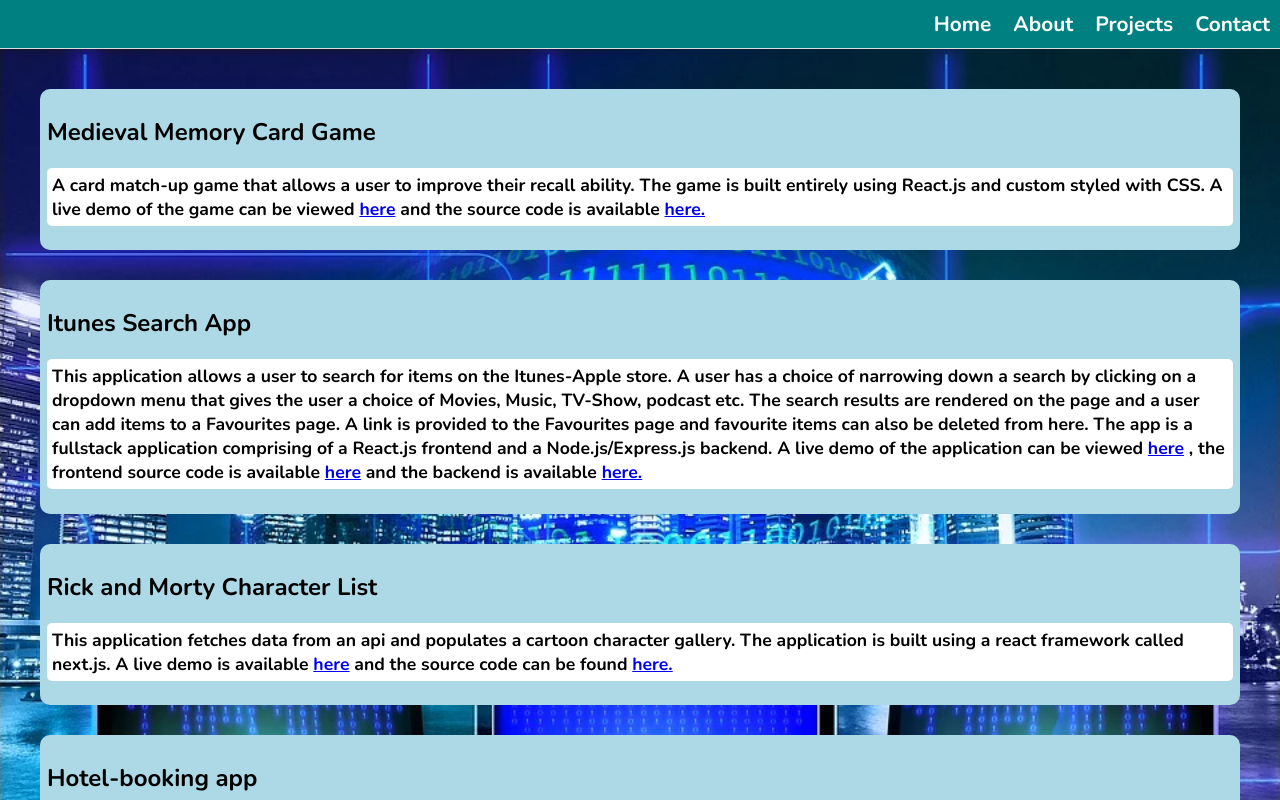
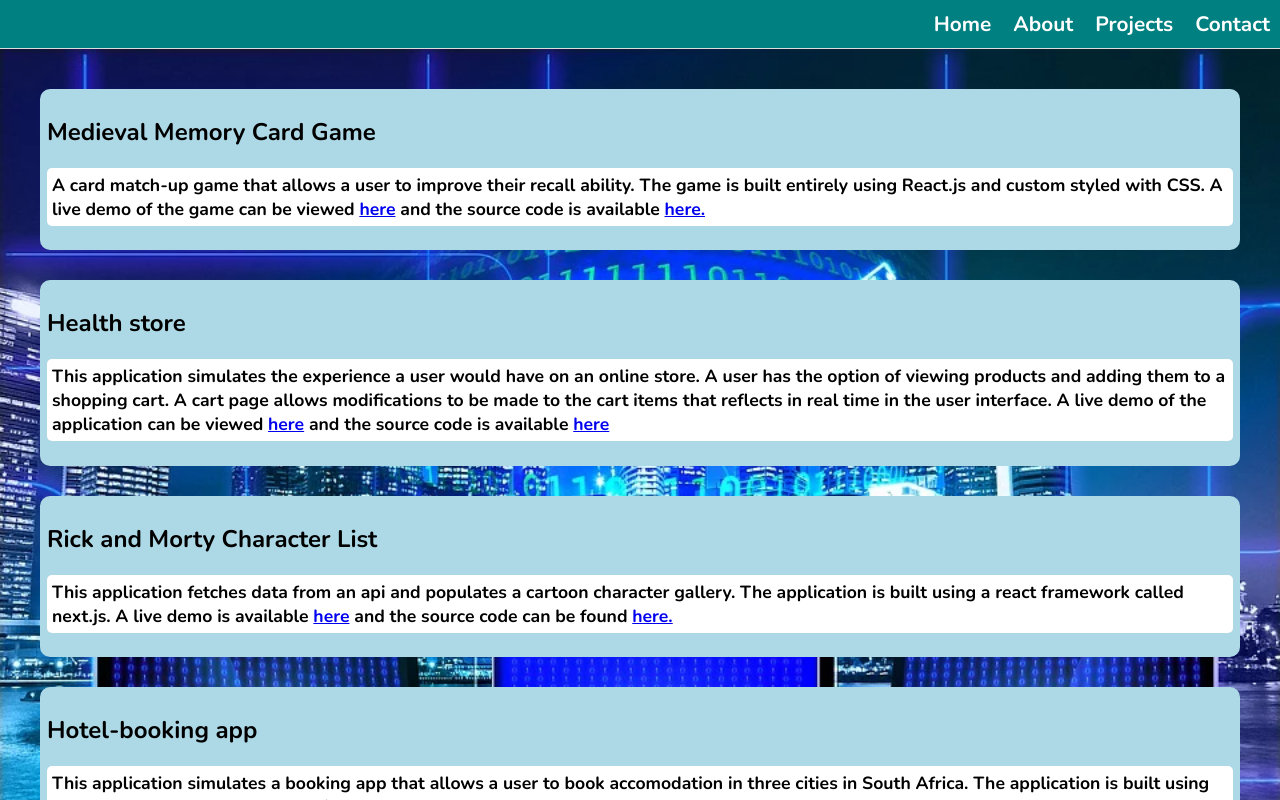
Before and after one commit to johnnyd81/my-portfolio, a Next.js app: page /projects in a window 1280 px wide. Shown: the top 800 px of the page. Built offline with nearby package versions, Linux system fonts and the light colour scheme.

Commit message:
modified projects page

```diff
--- a/pages/projects.js
+++ b/pages/projects.js
@@ -20,28 +20,20 @@ export default function Projects() {
         </p>
       </div>
       <div className="project-item">
-        <h2>Itunes Search App</h2>
+        <h2>Health store</h2>
         <p>
-          This application allows a user to search for items on the Itunes-Apple
-          store. A user has a choice of narrowing down a search by clicking on a
-          dropdown menu that gives the user a choice of Movies, Music, TV-Show,
-          podcast etc. The search results are rendered on the page and a user
-          can add items to a Favourites page. A link is provided to the
-          Favourites page and favourite items can also be deleted from here. The
-          app is a fullstack application comprising of a React.js frontend and a
-          Node.js/Express.js backend. A live demo of the application can be
-          viewed{" "}
-          <Link href="https://itunes-frontend.vercel.app/">
+          This application simulates the experience a user would have on an
+          online store. A user has the option of viewing products and adding
+          them to a shopping cart. A cart page allows modifications to be made
+          to the cart items that reflects in real time in the user interface. A
+          live demo of the application can be viewed{" "}
+          <Link href="https://health-shop-three.vercel.app/index.html">
             <a>here</a>
           </Link>{" "}
-          , the frontend source code is available{" "}
-          <Link href="https://github.com/johnnyd81/itunes-frontend">
+          and the source code is available{" "}
+          <Link href="https://github.com/johnnyd81/health-shop">
             <a>here</a>
           </Link>{" "}
-          and the backend is available{" "}
-          <Link href="https://github.com/johnnyd81/itunes-frontend">
-            <a>here.</a>
-          </Link>
         </p>
       </div>
       <div className="project-item">
```
